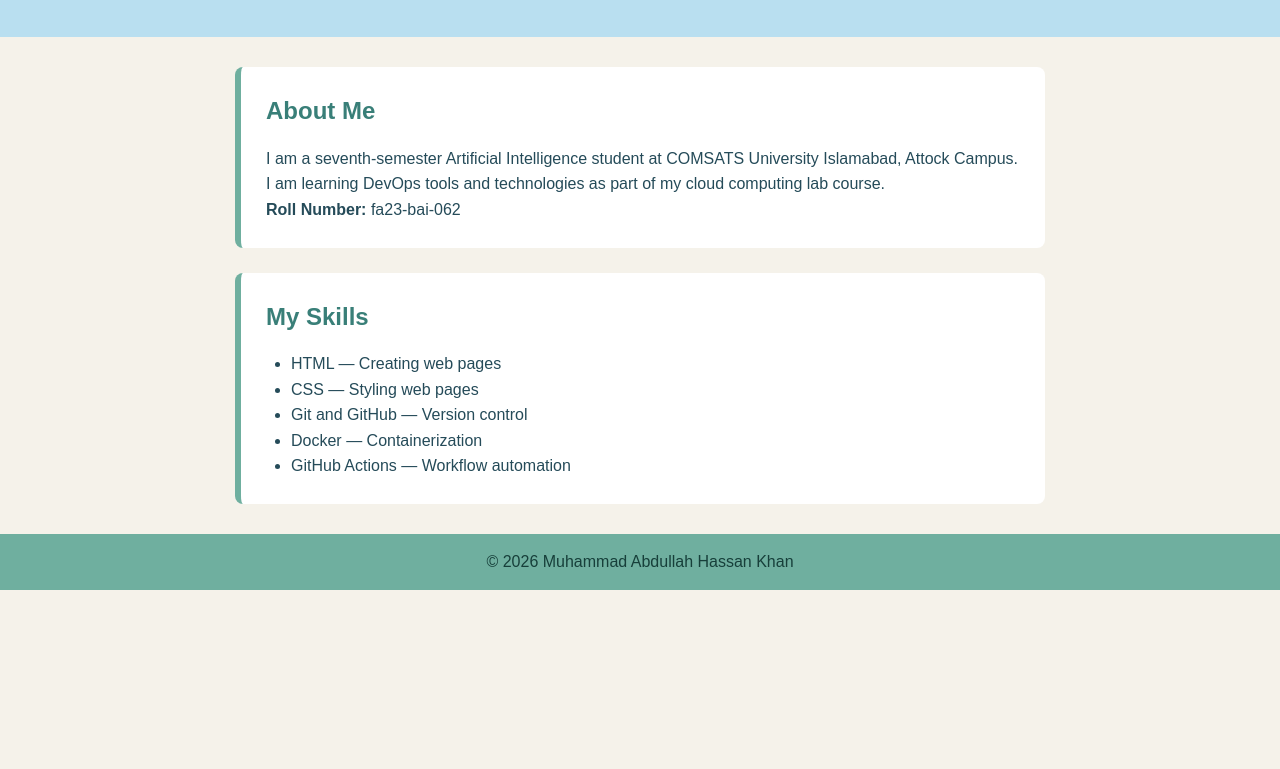
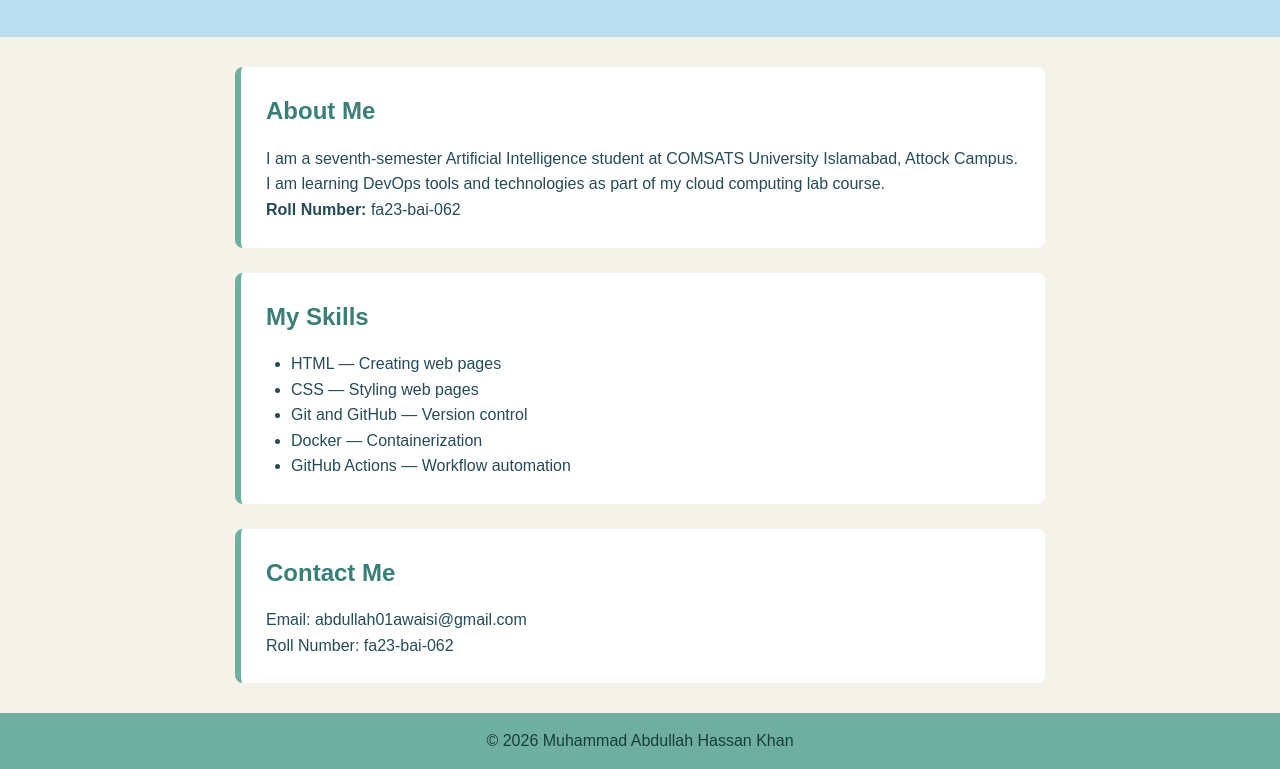
Before and after one commit to abdullahhassankhan/devops-a2-fa23-bai-062, a plain HTML site: page index.html in a window 1280 px wide. Shown: the part 155-924 px from the top of the page. Before the commit the page ends 800 px from the top, so only its background shows below. Drawn offline with Linux system fonts and the light colour scheme.

Commit message:
Add contact section on feature branch

```diff
--- a/index.html
+++ b/index.html
@@ -38,6 +38,12 @@
     </ul>
 </section>
 
+<section id="contact">
+    <h2>Contact Me</h2>
+    <p>Email: abdullah01awaisi@gmail.com</p>
+    <p>Roll Number: fa23-bai-062</p>
+</section>
+
     </main>
 
     <footer>
```
